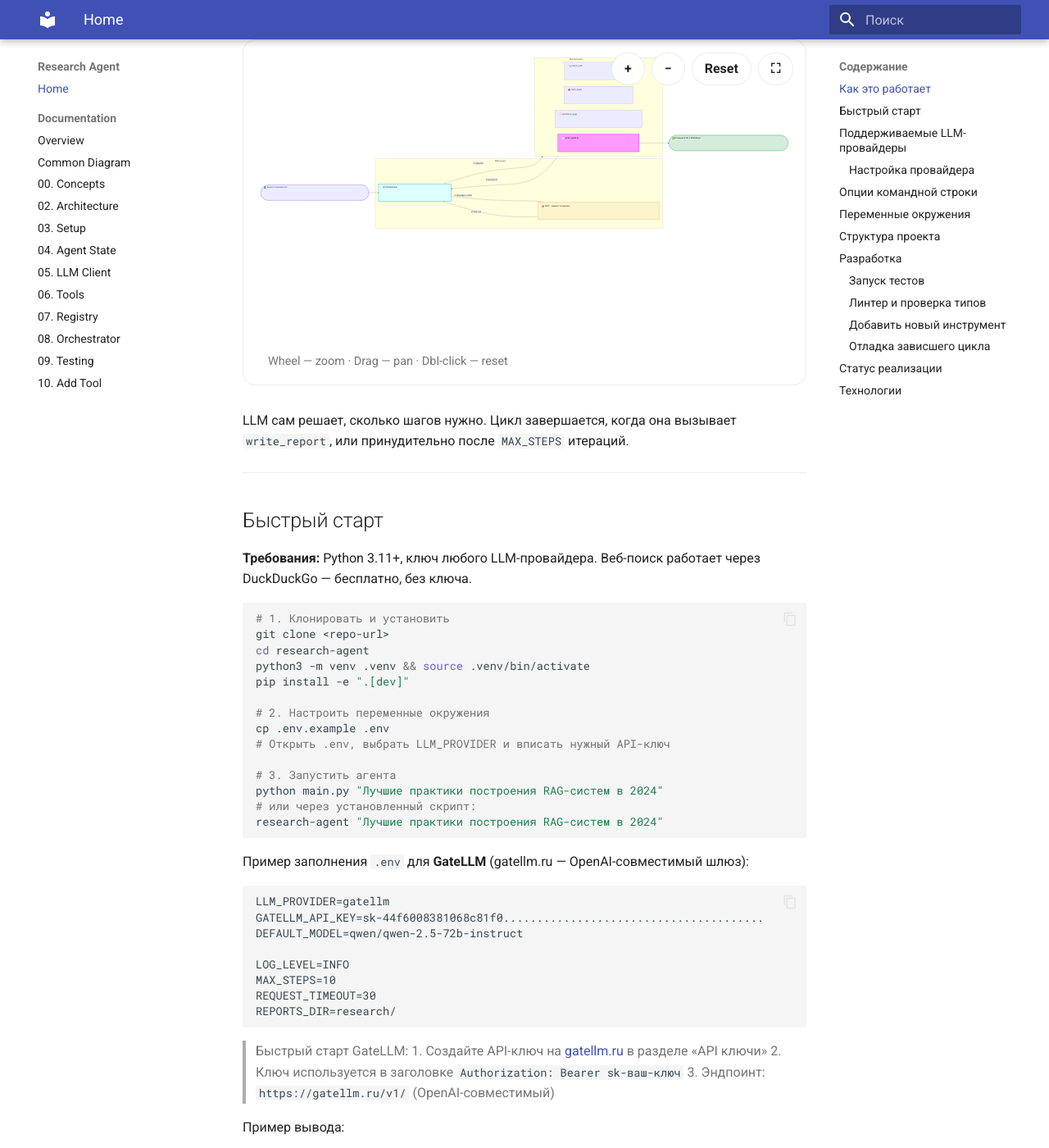
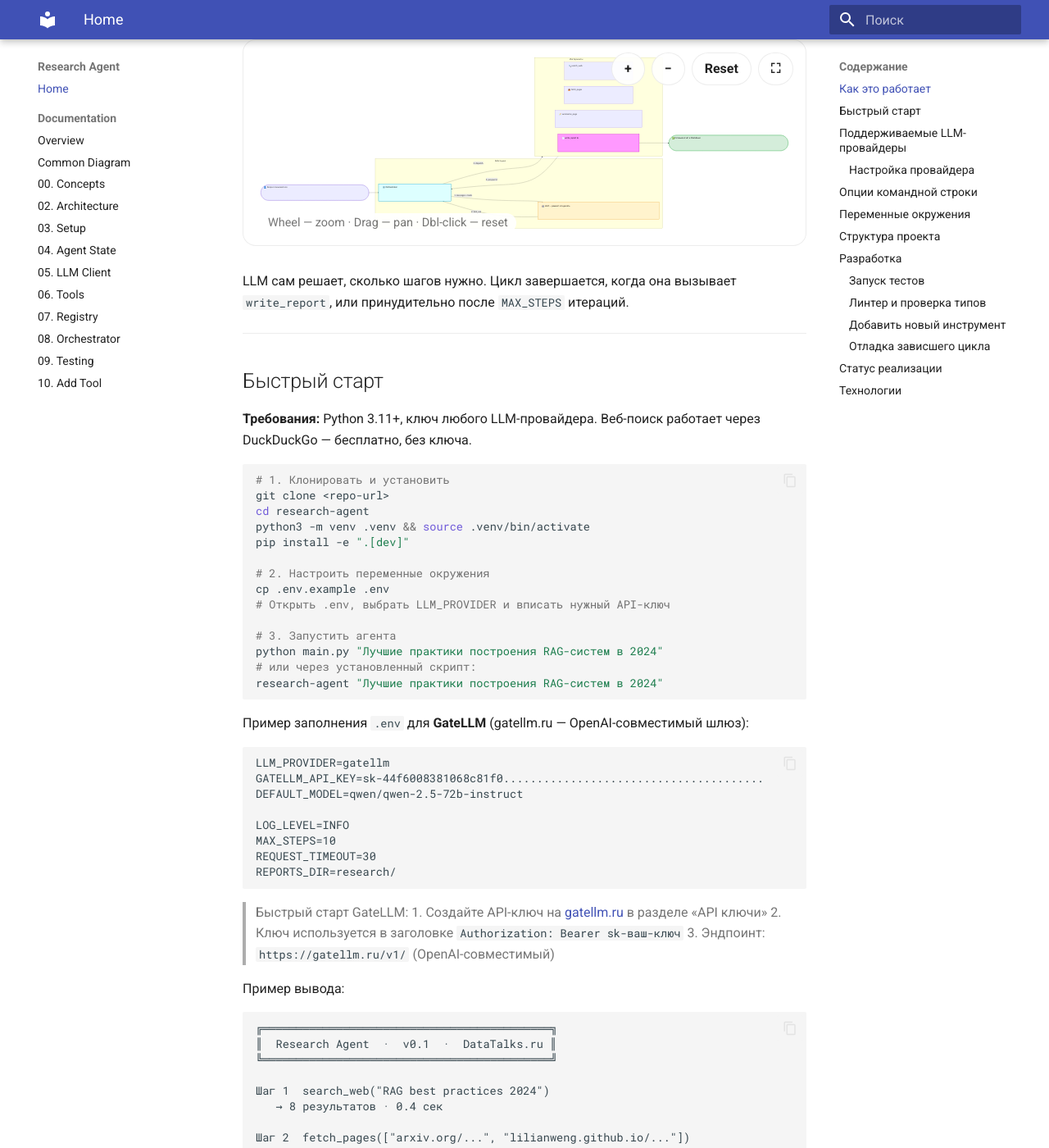
Before and after one commit to ivanshamaev/research-agent, an MkDocs documentation site: the page built from docs/index.md, in a window 1280 px wide and 1400 px high, scrolled down 423 px. Shown: the whole window at 82% size. Built offline with MkDocs 1.6.1 and Material for MkDocs 9.7.7, drawn with Linux system fonts in a browser that asks for light colours.

Commit message:
fix: revert stage height — remove fixed 420px that inflated small diagrams
height: 420px on the stage was scaling up small diagrams to fill the
container, making all nodes huge. Restored original height: auto on
both stage (no fixed height) and SVG.

Co-Authored-By: Claude Sonnet 4.6 <noreply@anthropic.com>

```diff
--- a/docs/assets/javascripts/mermaid-panzoom.js
+++ b/docs/assets/javascripts/mermaid-panzoom.js
@@ -54,7 +54,7 @@
     };
 
     svg.style.width    = "100%";
-    svg.style.height   = "100%";
+    svg.style.height   = "auto";
     svg.style.maxWidth = "none";
     setViewBox(svg, state.current);
 
--- a/docs/assets/stylesheets/docs.css
+++ b/docs/assets/stylesheets/docs.css
@@ -13,8 +13,6 @@
   padding: 1rem;
   cursor: grab;
   touch-action: none;
-  height: 420px;
-  box-sizing: border-box;
 }
 
 .md-typeset .mermaid-panzoom__stage.is-dragging {
@@ -28,7 +26,7 @@
 .md-typeset .mermaid-panzoom svg {
   display: block;
   width: 100%;
-  height: 100%;
+  height: auto;
   max-width: none;
   user-select: none;
 }
```
